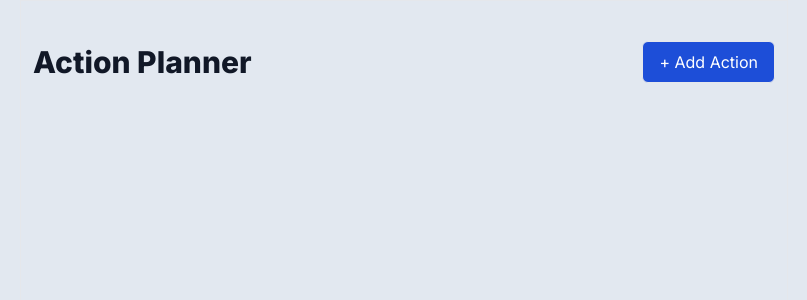
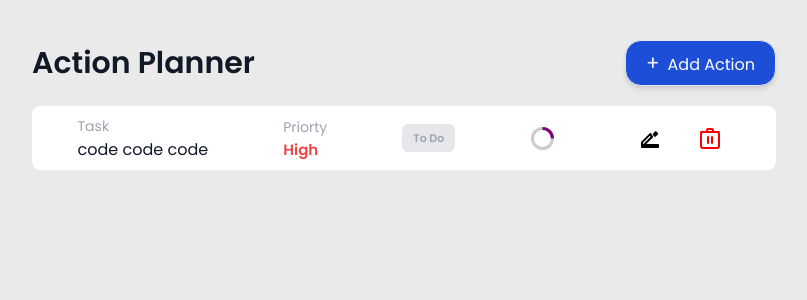
Before and after one commit to zohaibwebdev/action-planner, a Next.js app: page / in a window 1280 px wide. Shown: the top 300 px of the page, without its empty margins (236-1043 px from the left). Built offline with nearby package versions, Linux system fonts and the light colour scheme.

Commit message:
feat: ui completed

```diff
--- a/src/app/globals.css
+++ b/src/app/globals.css
@@ -17,8 +17,8 @@
 }
 
 body {
-  color: rgb(var(--foreground-rgb));
-  background: linear-gradient(to bottom, transparent, rgb(var(--background-end-rgb))) rgb(var(--background-start-rgb));
+  @apply font-poppins;
+  background: #eaeaea;
 }
 
 @layer utilities {
--- a/src/app/layout.tsx
+++ b/src/app/layout.tsx
@@ -1,24 +1,20 @@
-import type { Metadata } from 'next'
-import { Inter } from 'next/font/google'
 import './globals.css'
+import { Poppins } from 'next/font/google'
 
-const inter = Inter({ subsets: ['latin'] })
+const poppins = Poppins({
+    weight: ['400', '600'],
+    subsets: ['latin'],
+})
 
-export const metadata: Metadata = {
+export const metadata = {
     title: 'Create Next App',
     description: 'Generated by create next app',
 }
 
-export default function RootLayout({
-    children,
-}: Readonly<{
-  children: React.ReactNode
-}>) {
+export default function RootLayout({ children }: { children: React.ReactNode }) {
     return (
         <html lang="en">
-            <body className={inter.className} suppressHydrationWarning>
-                {children}
-            </body>
+            <body className={`${poppins.className} suppressHydrationWarning`}>{children}</body>
         </html>
     )
 }
--- /dev/null
+++ b/src/shared/components/action-buttons/action-buttons.component.tsx
@@ -0,0 +1,20 @@
+import CustomButton from '@/shared/ui/custom-button/custom-button.component'
+import { CustomButtonTypes } from '@/shared/ui/custom-button/custom-button.types'
+import DeleteIcon from '@/shared/ui/icons/delete-icon'
+import EditIcon from '@/shared/ui/icons/edit-icon'
+import React from 'react'
+
+const ActionButtons = () => {
+    return (
+        <div className="flex items-center gap-5">
+            <CustomButton type={CustomButtonTypes.NORMAL}>
+                <EditIcon size={24} color="black" />
+            </CustomButton>
+            <CustomButton type={CustomButtonTypes.NORMAL}>
+                <DeleteIcon size={24} color="red" />
+            </CustomButton>
+        </div>
+    )
+}
+
+export default ActionButtons
--- a/src/shared/components/action-planner/action-planner.component.tsx
+++ b/src/shared/components/action-planner/action-planner.component.tsx
@@ -1,11 +1,13 @@
 import React from 'react'
 import Header from '../header/header.component'
+import ActionList from '../actions-list.component.tsx/action-list.component'
 
 const ActionPlanner = () => {
     return (
-        <div className="bg-slate-200 min-h-[100vh] text-gray-900 flex justify-center">
-            <div className="py-10 px-3 border max-w-screen-md w-full">
+        <div className="min-h-[100vh] text-gray-900 flex justify-center">
+            <div className="py-10 px-3  max-w-screen-md w-full">
                 <Header />
+                <ActionList />
             </div>
         </div>
     )
--- /dev/null
+++ b/src/shared/components/actions-list.component.tsx/action-list.component.tsx
@@ -0,0 +1,25 @@
+import CustomButton from '@/shared/ui/custom-button/custom-button.component'
+import { CustomButtonTypes } from '@/shared/ui/custom-button/custom-button.types'
+import React from 'react'
+import ProgressCircle from '../progress-circle/progress-circle.component'
+import ActionButtons from '../action-buttons/action-buttons.component'
+
+const ActionList = () => {
+    return (
+        <div className="w-full bg-white p-2 rounded-lg flex justify-around items-center mt-5">
+            <div>
+                <span className="text-gray-400 font-light text-sm">Task</span> <br />
+                <h1>code code code</h1>
+            </div>
+            <div>
+                <span className="text-gray-400 font-light text-sm">Priorty</span> <br />
+                <h1 className="text-red-500 font-bold text-[15px]">High</h1>
+            </div>
+            <CustomButton type={CustomButtonTypes.SECONDARY}>To Do</CustomButton>
+            <ProgressCircle percent={25} />
+            <ActionButtons />
+        </div>
+    )
+}
+
+export default ActionList
--- a/src/shared/components/header/header.component.tsx
+++ b/src/shared/components/header/header.component.tsx
@@ -10,7 +10,7 @@ const Header = () => {
         <div className="flex justify-between items-center">
             <h1 className="font-extrabold text-3xl">Action Planner</h1>
             <CustomButton type={CustomButtonTypes.PRIMARY} onClick={handle}>
-        + Add Action
+                <span className="text-xl mr-2">+</span>Add Action
             </CustomButton>
         </div>
     )
--- /dev/null
+++ b/src/shared/components/progress-circle/progress-circle.component.tsx
@@ -0,0 +1,45 @@
+import React, { useEffect, useRef } from 'react'
+
+interface ProgressCircleProps {
+  percent: number
+}
+
+const ProgressCircle: React.FC<ProgressCircleProps> = ({ percent }) => {
+    const circleRef = useRef<SVGCircleElement>(null)
+
+    useEffect(() => {
+        const circle = circleRef.current
+        if (circle) {
+            const radius = circle.r.baseVal.value
+            const circumference = 2 * Math.PI * radius
+            const offset = circumference - (percent / 100) * circumference
+
+            circle.style.strokeDasharray = `${circumference} ${circumference}`
+            circle.style.strokeDashoffset = `${offset}`
+        }
+    }, [percent])
+
+    return (
+        <svg width="25" height="25">
+            <circle cx="12.5" cy="12.5" r="10" stroke="#ccc" strokeWidth="3" fill="none" />
+            <circle
+                ref={circleRef}
+                cx="12.5"
+                cy="12.5"
+                r="10"
+                stroke="purple"
+                strokeWidth="3"
+                fill="none"
+                style={{
+                    transform: 'rotate(-90deg)',
+                    transformOrigin: '50% 50%',
+                    strokeDasharray: '62.83', // 2 * Math.PI * 10
+                    strokeDashoffset: '62.83',
+                    transition: 'stroke-dashoffset 0.35s',
+                }}
+            />
+        </svg>
+    )
+}
+
+export default ProgressCircle
--- a/src/shared/ui/custom-button/custom-button.types.ts
+++ b/src/shared/ui/custom-button/custom-button.types.ts
@@ -9,15 +9,17 @@ export interface ICustomButton extends PropsWithChildren {
 export enum CustomButtonTypes {
   PRIMARY = 'PRIMARY',
   SECONDARY = 'SECONDARY',
+  NORMAL = 'NORMAL',
   LOW = 'LOW',
   MEDIUM = 'MEDIUM',
   HIGH = 'HIGH',
 }
 
 export const customButtonStyles = {
-    [CustomButtonTypes.PRIMARY]: 'bg-blue-700 text-white px-4 py-2 border rounded-md',
-    [CustomButtonTypes.SECONDARY]: 'bg-blue-700 text-white px-4 py-2 border rounded-md',
+    [CustomButtonTypes.PRIMARY]: 'bg-blue-700 text-white px-5 py-2 border rounded-2xl shadow-md',
+    [CustomButtonTypes.SECONDARY]: 'bg-gray-200 text-gray-400 py-[5px] px-[10px] text-[11px] font-bold border rounded-md',
     [CustomButtonTypes.LOW]: 'bg-blue-700 text-white px-4 py-2 border rounded-md',
     [CustomButtonTypes.MEDIUM]: 'bg-blue-700 text-white px-4 py-2 border rounded-md',
     [CustomButtonTypes.HIGH]: 'bg-blue-700 text-white px-4 py-2 border rounded-md',
+    [CustomButtonTypes.NORMAL]: 'bg-transparent text-white p-2',
 }
--- /dev/null
+++ b/src/shared/ui/icons/delete-icon.tsx
@@ -0,0 +1,22 @@
+import React from 'react'
+
+interface DeleteIconProps {
+  size?: number
+  color?: string
+}
+
+const DeleteIcon: React.FC<DeleteIconProps> = ({ size = 24, color = 'black' }) => {
+    return (
+        <svg width={size} height={size} viewBox="0 0 24 24" fill="none" xmlns="http://www.w3.org/2000/svg">
+            <path
+                d="M3 6h18M9 6V4a1 1 0 0 1 1-1h4a1 1 0 0 1 1 1v2M10 11v6M14 11v6M19 6H5a2 2 0 0 0-2 2v12a2 2 0 0 0 2 2h14a2 2 0 0 0 2-2V8a2 2 0 0 0-2-2z"
+                stroke={color}
+                strokeWidth="2"
+                strokeLinecap="round"
+                strokeLinejoin="round"
+            />
+        </svg>
+    )
+}
+
+export default DeleteIcon
--- /dev/null
+++ b/src/shared/ui/icons/edit-icon.tsx
@@ -0,0 +1,22 @@
+import React from 'react'
+
+interface EditIconProps {
+  size?: number
+  color?: string
+}
+
+const EditIcon: React.FC<EditIconProps> = ({ size = 24, color = '#000000' }) => {
+    return (
+        <svg width={size} height={size} viewBox="0 0 24 24" fill="none" xmlns="http://www.w3.org/2000/svg">
+            <path
+                d="M4 21h16v-2H4v2zM17.708 6.293l1.414 1.414-2.121 2.121-1.414-1.414 2.121-2.121zM12.707 9.293l1.414 1.414-8.485 8.485H4v-2.828l8.485-8.485z"
+                stroke={color}
+                strokeWidth="2"
+                strokeLinecap="round"
+                strokeLinejoin="round"
+            />
+        </svg>
+    )
+}
+
+export default EditIcon
--- a/tailwind.config.ts
+++ b/tailwind.config.ts
@@ -1,18 +1,18 @@
-import type { Config } from "tailwindcss";
+import type { Config } from 'tailwindcss'
 
 const config: Config = {
-  content: [
-    "./src/**/*.{js,ts,jsx,tsx,mdx}",
-  ],
+    content: ['./src/**/*.{js,ts,jsx,tsx,mdx}'],
     theme: {
         extend: {
+            fontFamily: {
+                poppins: ['Poppins', 'sans-serif'],
+            },
             backgroundImage: {
-        "gradient-radial": "radial-gradient(var(--tw-gradient-stops))",
-        "gradient-conic":
-          "conic-gradient(from 180deg at 50% 50%, var(--tw-gradient-stops))",
+                'gradient-radial': 'radial-gradient(var(--tw-gradient-stops))',
+                'gradient-conic': 'conic-gradient(from 180deg at 50% 50%, var(--tw-gradient-stops))',
             },
         },
     },
     plugins: [],
-};
-export default config;
+}
+export default config
```
Lines whose indentation alone changed are shown as unchanged.
